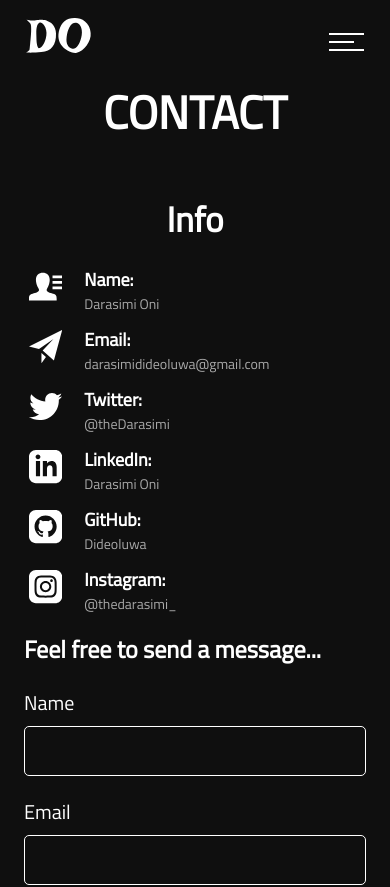
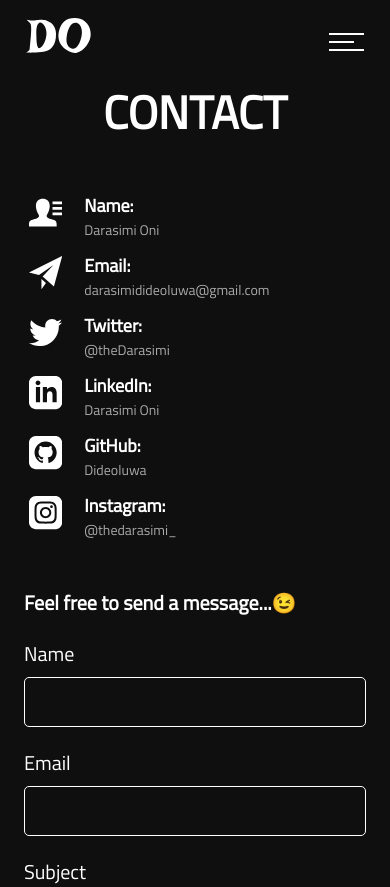
Before and after one commit to Dideoluwa/DON-v3, a React (Create React App) app: page /contact in a window 390 px wide. Shown: the top 887 px of the page. Built offline with nearby package versions, Linux system fonts and the light colour scheme.

Commit message:
Fixed all issues in contact page

```diff
--- a/src/components/Contact.js
+++ b/src/components/Contact.js
@@ -68,7 +68,7 @@ function Contact() {
         </div>
         <div className={styles.body_inner}>
           <div className={styles.form}>
-            <h1>Feel free to send a message...</h1>
+            <h1>Feel free to send a message...😉 </h1>
             <form onSubmit={formSubmitHandler}>
               <div className={styles.checkoutBody_inner_name}>
                 <div className={styles.checkoutBody_inner_name_inner}>
@@ -118,7 +118,6 @@ function Contact() {
             </form>
           </div>
           <div className={styles.contactInfo}>
-            <h3>Info</h3>
             <div className={styles.contactInfo_list}>
               <div className={styles.svg_wrapper}>
                 <svg xmlns="http://www.w3.org/2000/svg" width="44" height="44" viewBox="0 0 24 24" fill='white'><path d="M20 21.193l-.003.807h-19.993l-.004-.833c-.009-2.224.088-3.495 2.647-4.086 2.805-.647 5.573-1.227 4.242-3.682-3.943-7.275-1.123-11.399 3.111-11.399 4.153 0 7.043 3.971 3.11 11.398-1.292 2.44 1.375 3.02 4.242 3.682 2.57.594 2.657 1.873 2.648 4.113zm4-17.193h-7v2h7v-2zm0 4h-7v2h7v-2zm0 4h-7v2h7v-2z" /></svg>
--- a/src/components/Contact.module.css
+++ b/src/components/Contact.module.css
@@ -180,12 +180,21 @@
         margin-top: 30px;
     }
 
+    .svg_wrapper {
+        width: 17%;
+    }
+
+    .svg_wrapper svg {
+        height: 100%;
+    }
+
     .form {
         width: 100%;
     }
 
-    .form h1 {
-        font-size: 24px;
+    .body_inner .form h1 {
+        margin-top: 30px;
+        font-size: 20px;
     }
 
     .body_inner input {
```
Also changed, not shown: 1 other file (tests, documents, lock files or other folders).
